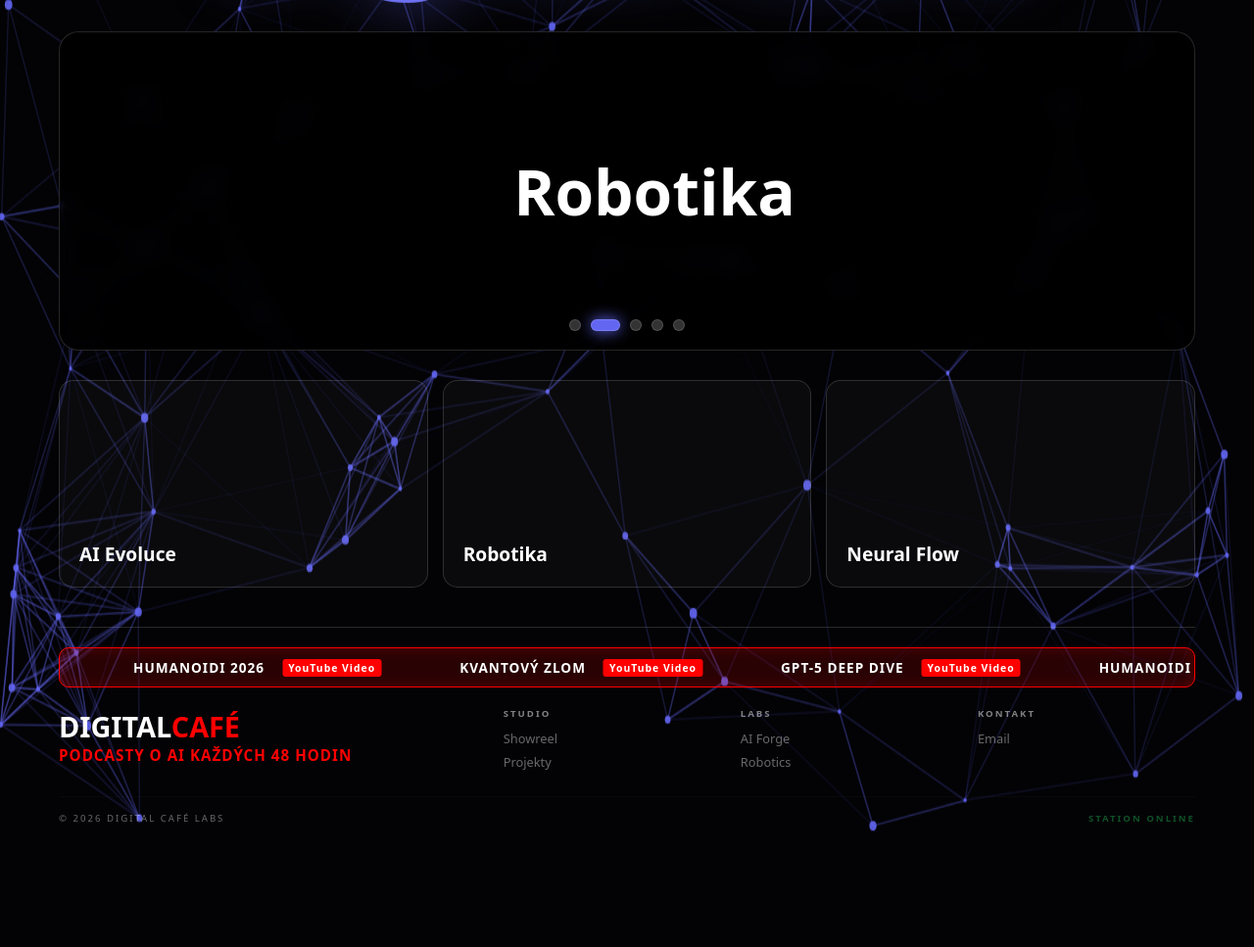
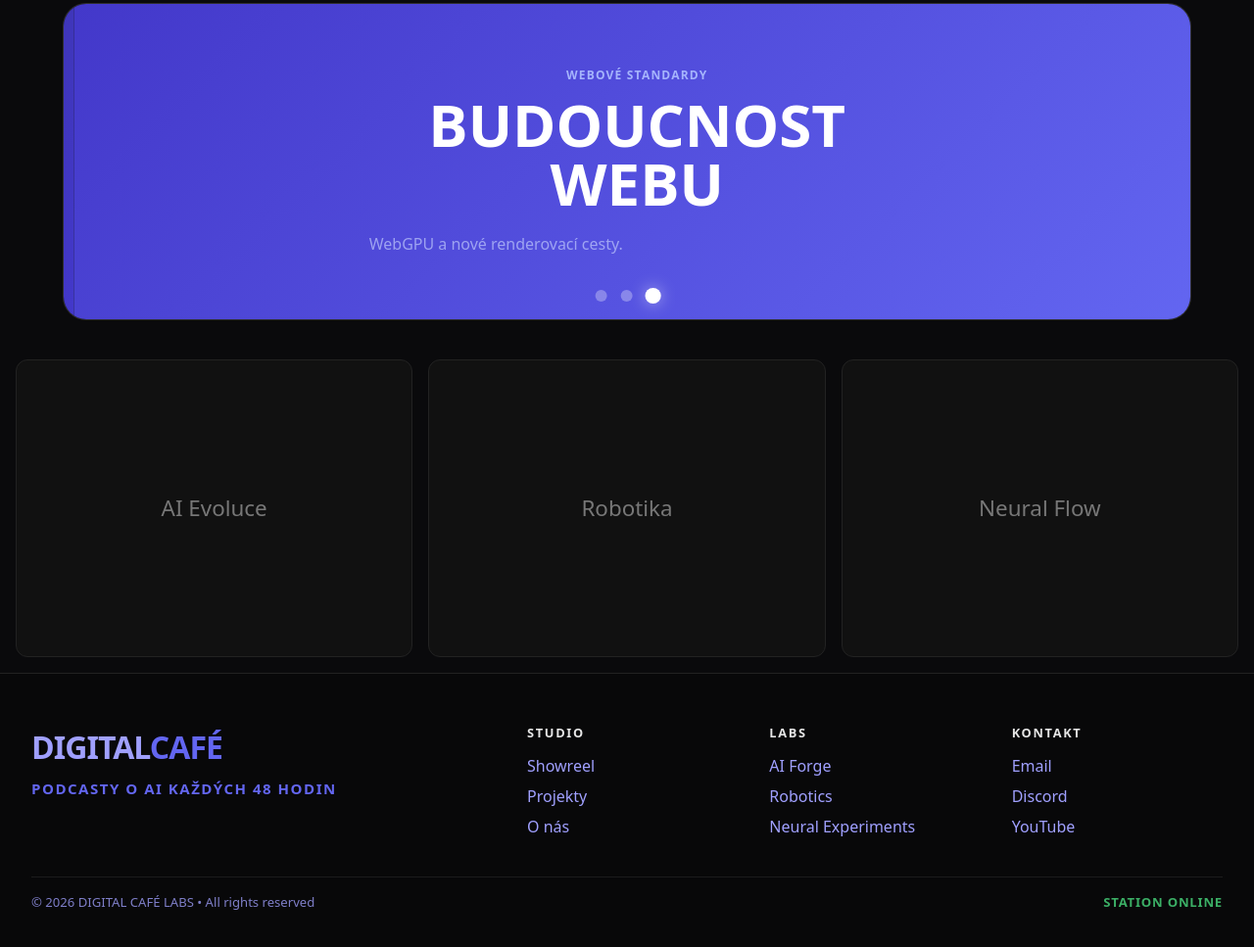
Before and after one commit to LabMike3D/web, a plain HTML site: page index.html in a window 1280 px wide. Shown: the part 230-1197 px from the top of the page at 98% size. Before the commit the page ends 1096 px from the top, so only its background shows below. Drawn offline with nearby package versions, Linux system fonts and the light colour scheme.

Commit message:
Add files via upload

```diff
--- a/index.html
+++ b/index.html
@@ -2,285 +2,382 @@
 <html lang="cs">
 <head>
   <meta charset="UTF-8">
-    <meta name="viewport" content="width=device-width, initial-scale=1.0">
-    <title>Digital Café 2026 | Tech Studio</title>
+  <meta name="viewport" content="width=device-width, initial-scale=1.0, viewport-fit=cover">
+  <title>Digital Café 2026 – m2 (opravený footer)</title>
+  <script src="https://cdn.tailwindcss.com"></script>
+
   <style>
     :root {
-            --bg: #030305;
+      --bg: #0a0a0c;
       --accent: #6366f1;
-            --yt-red: #ff0000;
-            --glass: rgba(255, 255, 255, 0.05);
-            --glass-border: rgba(255, 255, 255, 0.15);
-            --text-main: #ffffff;
+      --glass: rgba(255,255,255,0.06);
+      --glass-border: rgba(255,255,255,0.12);
+      --text-dim: #a0a0ff;
+      --green-online: #4ade80;
     }
 
-        * { margin: 0; padding: 0; box-sizing: border-box; }
-
     body {
-            background-color: var(--bg);
-            color: var(--text-main);
+      background: var(--bg);
+      color: white;
       font-family: system-ui, -apple-system, sans-serif;
-            overflow-x: hidden;
-            perspective: 1200px;
-        }
-
-        #neural-flow {
-            position: fixed;
-            top: 0; left: 0; width: 100%; height: 100%;
-            z-index: 1; pointer-events: none; opacity: 1;
+      margin: 0;
+      min-height: 100dvh;
+      display: flex;
+      flex-direction: column;
     }
 
     main {
-            position: relative; z-index: 2;
-            max-width: 1200px; margin: 0 auto;
-            padding: 3vh 20px;
-            display: flex; flex-direction: column;
-            gap: 30px;
+      flex: 1;
+      max-width: 1280px;
+      margin: 0 auto;
+      width: 100%;
+      padding: 2rem 1rem 1rem;
+      display: flex;
+      flex-direction: column;
+      gap: 2.5rem;
     }
 
-        /* HERO */
-        .hero { text-align: center; transform: translateZ(50px); margin-bottom: -10px; }
+    .hero { text-align: center; padding: 2.5rem 1rem 1rem; }
     .hero h1 {
-            font-size: clamp(3rem, 15vw, 10rem);
+      font-size: clamp(2.8rem, 11vw, 7rem);
       font-weight: 900;
-            background: linear-gradient(180deg, #fff 30%, var(--accent));
-            -webkit-background-clip: text; -webkit-text-fill-color: transparent;
-            filter: drop-shadow(0 0 30px rgba(99, 102, 241, 0.6));
-            letter-spacing: -0.05em; transform: skewX(-2deg);
+      line-height: 0.94;
+      letter-spacing: -0.04em;
     }
 
-        /* INTERAKTIVNÍ CAROUSEL */
-        .carousel-wrapper {
-            width: 100%; position: relative;
-            transform-style: preserve-3d;
+    .carousel-container {
+      width: 100%;
+      max-width: 1152px;
+      margin: 0 auto;
+      position: relative;
     }
+
+    .carousel-3d {
+      width: 100%;
+      aspect-ratio: 16 / 6;
+      border-radius: 1.5rem;
+      overflow: hidden;
+      border: 1px solid var(--glass-border);
+      background: #111;
+      transition: aspect-ratio 0.4s ease;
+    }
+
+    .carousel-track {
+      display: flex;
+      width: 300%;
+      height: 100%;
+      transition: transform 0.8s cubic-bezier(0.77,0,0.175,1);
+    }
+
+    .slide {
+      width: 33.33%;
+      height: 100%;
+      display: flex;
+      flex-direction: column;
+      justify-content: center;
+      padding: 0 6%;
+      text-align: center;
+    }
+
+    .slide-1 { background: linear-gradient(135deg, #1e1b4b, #312e81); }
+    .slide-2 { background: linear-gradient(135deg, #312e81, #4338ca); }
+    .slide-3 { background: linear-gradient(135deg, #4338ca, #6366f1); }
 
     input[name="slides"] { display: none; }
 
-        .carousel-3d {
-            width: 100%; aspect-ratio: 16 / 4.5; border-radius: 20px;
-            position: relative; overflow: hidden; border: 1px solid var(--glass-border);
-            background: rgba(0,0,0,0.85); backdrop-filter: blur(10px);
+    #slide1:checked ~ .carousel-3d .carousel-track { transform: translateX(0); }
+    #slide2:checked ~ .carousel-3d .carousel-track { transform: translateX(-33.33%); }
+    #slide3:checked ~ .carousel-3d .carousel-track { transform: translateX(-66.66%); }
+
+    .carousel-dots {
+      position: absolute;
+      bottom: 1.2rem;
+      left: 50%;
+      transform: translateX(-50%);
+      display: flex;
+      gap: 0.9rem;
+      z-index: 10;
     }
 
-        .carousel-track {
-            display: flex; width: 500%; height: 100%;
-            transition: transform 0.8s cubic-bezier(0.77, 0, 0.175, 1);
+    .carousel-dots label {
+      width: 12px; height: 12px;
+      border-radius: 50%;
+      background: rgba(255,255,255,0.3);
+      cursor: pointer;
+      transition: all 0.3s;
     }
 
-        .slide { width: 20%; height: 100%; display: flex; align-items: center; padding-left: 8%; position: relative; }
-        .slide-content h2 { font-size: clamp(1.8rem, 5vw, 4rem); font-weight: 900; text-shadow: 0 0 20px rgba(0,0,0,1); }
-
-        #slide1:checked ~ .carousel-3d .carousel-track { transform: translateX(0); }
-        #slide2:checked ~ .carousel-3d .carousel-track { transform: translateX(-20%); }
-        #slide3:checked ~ .carousel-3d .carousel-track { transform: translateX(-40%); }
-        #slide4:checked ~ .carousel-3d .carousel-track { transform: translateX(-60%); }
-        #slide5:checked ~ .carousel-3d .carousel-track { transform: translateX(-80%); }
-
-        .carousel-dots {
-            position: absolute; bottom: 20px; left: 50%;
-            transform: translateX(-50%); display: flex; gap: 10px; z-index: 10;
-        }
-        .dot {
-            width: 12px; height: 12px; border-radius: 50%;
-            background: rgba(255,255,255,0.2); cursor: pointer;
-            border: 1px solid var(--glass-border); transition: 0.3s;
-        }
     #slide1:checked ~ .carousel-dots label[for="slide1"],
     #slide2:checked ~ .carousel-dots label[for="slide2"],
-        #slide3:checked ~ .carousel-dots label[for="slide3"],
-        #slide4:checked ~ .carousel-dots label[for="slide4"],
-        #slide5:checked ~ .carousel-dots label[for="slide5"] {
-            background: var(--accent); width: 30px; border-radius: 10px;
-            box-shadow: 0 0 15px var(--accent);
+    #slide3:checked ~ .carousel-dots label[for="slide3"] {
+      background: white;
+      transform: scale(1.35);
+      box-shadow: 0 0 12px rgba(255,255,255,0.5);
     }
 
-        /* BENTO GRID */
-        .bento-grid { display: grid; grid-template-columns: repeat(3, 1fr); gap: 15px; }
-        .bento-item {
-            aspect-ratio: 16 / 9; background: rgba(255,255,255,0.03); border: 1px solid var(--glass-border);
-            border-radius: 15px; padding: 20px; display: flex; flex-direction: column; justify-content: flex-end;
-            position: relative; overflow: hidden; transition: 0.3s;
+    /* Mobilní carousel */
+    @media (max-width: 640px) {
+      .carousel-3d {
+        aspect-ratio: 1 / 1;
+        border-radius: 1rem;
+        min-height: 320px;
+        max-height: 82vh;
       }
-        .bento-item:hover { transform: translateY(-5px); border-color: var(--accent); background: rgba(99, 102, 241, 0.1); }
-        .bento-item h3 { font-size: 1.2rem; font-weight: 800; }
-
-        /* FOOTER & TICKER */
-        .hyper-footer { margin-top: 10px; padding-top: 20px; border-top: 1px solid var(--glass-border); }
-
-        .ticker-wrap {
-            width: 100%; overflow: hidden;
-            background: rgba(255, 0, 0, 0.15);
-            border: 1px solid var(--yt-red);
-            padding: 10px 0; margin-bottom: 20px; border-radius: 10px;
-            box-shadow: inset 0 0 15px rgba(255, 0, 0, 0.2);
+      .slide h2 { font-size: clamp(2.1rem, 9.2vw, 3.8rem) !important; }
+      .slide p  { font-size: clamp(0.92rem, 3.7vw, 1.08rem) !important; max-width: 92%; }
+      .slide { padding: 0 7%; }
     }
 
-        .ticker { display: flex; white-space: nowrap; animation: ticker-move 10s linear infinite; } /* 200% speed */
-        .ticker-item { display: flex; align-items: center; padding: 0 40px; font-size: 0.85rem; letter-spacing: 1px; }
-        .ticker-title { font-weight: 900; color: #fff; margin-right: 10px; text-transform: uppercase; }
-        .yt-label { color: #fff; background: var(--yt-red); font-weight: 800; font-size: 0.65rem; margin-left: 8px; padding: 2px 6px; border-radius: 3px; }
+    /* Bento */
+    .bento {
+      display: grid;
+      grid-template-columns: 1fr;
+      gap: 1rem;
+    }
 
-        .footer-content { display: grid; grid-template-columns: 1.2fr 2fr; gap: 30px; margin-bottom: 20px; }
-        .footer-logo { font-size: 1.8rem; font-weight: 900; }
-        .footer-logo span { color: var(--yt-red); }
-        .yt-callout { font-size: 0.95rem; font-weight: 800; color: var(--yt-red); text-transform: uppercase; letter-spacing: 1px; }
+    .bento > div {
+      background: #111;
+      border: 1px solid #222;
+      border-radius: 12px;
+      aspect-ratio: 4 / 3;
+      display: flex;
+      align-items: center;
+      justify-content: center;
+      font-size: 1.4rem;
+      color: #777;
+    }
 
-        .footer-links { display: grid; grid-template-columns: repeat(3, 1fr); gap: 20px; }
-        .link-group h4 { color: #fff; font-size: 0.6rem; text-transform: uppercase; letter-spacing: 2px; margin-bottom: 10px; opacity: 0.5; }
-        .link-group a { display: block; color: #fff; text-decoration: none; opacity: 0.4; font-size: 0.8rem; margin-bottom: 6px; transition: 0.2s; }
-        .link-group a:hover { opacity: 1; color: var(--accent); }
+    @media (min-width: 640px)  { .bento { grid-template-columns: repeat(2,1fr); } }
+    @media (min-width: 960px)  { .bento { grid-template-columns: repeat(3,1fr); } .carousel-3d { aspect-ratio: 16 / 4.5; } }
+
+    /* ────────────────────────────── OPRACENÝ FOOTER – mobilní verze kompaktní ────────────────────────────── */
+    footer {
+      border-top: 1px solid #222;
+      padding: 2.2rem 1.2rem 1.8rem;
+      background: rgba(0,0,0,0.25);
+      font-size: 0.92rem;
+      color: var(--text-dim);
+    }
+
+    .footer-content {
+      max-width: 1280px;
+      margin: 0 auto;
+      display: grid;
+      grid-template-columns: 1fr;
+      gap: 1.8rem;
+    }
+
+    .footer-brand {
+      text-align: center;
+    }
+
+    .footer-logo {
+      font-size: 2rem;
+      font-weight: 900;
+      letter-spacing: -0.03em;
+      margin-bottom: 0.4rem;
+    }
+
+    .footer-logo span { color: var(--accent); }
+
+    .yt-callout {
+      font-size: 0.94rem;
+      font-weight: 800;
+      color: var(--accent);
+      text-transform: uppercase;
+      letter-spacing: 0.1em;
+    }
+
+    .footer-links {
+      display: grid;
+      grid-template-columns: 1fr;
+      gap: 1.4rem;
+    }
+
+    .link-group {
+      background: rgba(20,20,30,0.4);
+      padding: 1rem 1.2rem;
+      border-radius: 10px;
+      border: 1px solid rgba(255,255,255,0.04);
+    }
+
+    .link-group h4 {
+      font-size: 0.8rem;
+      font-weight: 700;
+      text-transform: uppercase;
+      letter-spacing: 0.13em;
+      margin-bottom: 0.7rem;
+      color: white;
+      opacity: 0.9;
+    }
+
+    .link-group a {
+      display: block;
+      color: var(--text-dim);
+      text-decoration: none;
+      margin-bottom: 0.45rem;
+      font-size: 0.94rem;
+      transition: color 0.16s;
+    }
+
+    .link-group a:hover {
+      color: white;
+    }
 
     .bottom-bar {
-            padding-top: 15px; border-top: 1px solid rgba(255,255,255,0.05);
-            display: flex; justify-content: space-between; font-size: 0.6rem; opacity: 0.4; letter-spacing: 2px;
+      margin-top: 1.6rem;
+      padding-top: 1rem;
+      border-top: 1px solid #222;
+      display: flex;
+      flex-direction: column;
+      align-items: center;
+      gap: 0.6rem;
+      font-size: 0.82rem;
+      opacity: 0.78;
     }
 
-        @keyframes ticker-move { 0% { transform: translateX(0); } 100% { transform: translateX(-50%); } }
-        @media (max-width: 900px) { .footer-content, .bento-grid { grid-template-columns: 1fr; } .carousel-3d { aspect-ratio: 1; } }
+    .bottom-bar .online {
+      color: var(--green-online);
+      font-weight: bold;
+      letter-spacing: 0.06em;
+    }
+
+    /* Desktop footer */
+    @media (min-width: 768px) {
+      footer { padding: 3.2rem 2rem 2.2rem; }
+      .footer-content {
+        grid-template-columns: 1.2fr 2fr;
+        gap: 3.5rem;
+      }
+      .footer-brand { text-align: left; }
+      .footer-links {
+        grid-template-columns: repeat(3, 1fr);
+        gap: 2rem;
+      }
+      .link-group {
+        background: transparent;
+        padding: 0;
+        border: none;
+      }
+      .bottom-bar {
+        flex-direction: row;
+        justify-content: space-between;
+        margin-top: 2rem;
+      }
+    }
+
+    @media (min-width: 1024px) {
+      .footer-content { gap: 5rem; }
+      .link-group a { font-size: 1rem; }
+    }
+
+    @media (max-width: 380px) {
+      .footer-links { gap: 1.1rem; }
+      .link-group { padding: 0.9rem 1rem; }
+      .link-group h4 { font-size: 0.76rem; margin-bottom: 0.6rem; }
+      .link-group a { font-size: 0.9rem; margin-bottom: 0.4rem; }
+    }
   </style>
 </head>
 <body>
-    <canvas id="neural-flow"></canvas>
+
 <main>
-        <header class="hero">
+  <div class="hero">
     <h1>Digital Café</h1>
-        </header>
+  </div>
 
-        <section class="carousel-wrapper">
+  <div class="carousel-container">
     <input type="radio" name="slides" id="slide1" checked>
     <input type="radio" name="slides" id="slide2">
     <input type="radio" name="slides" id="slide3">
-            <input type="radio" name="slides" id="slide4">
-            <input type="radio" name="slides" id="slide5">
 
     <div class="carousel-3d">
       <div class="carousel-track">
-                    <div class="slide"><div class="slide-content"><h2>Umělá inteligence</h2></div></div>
-                    <div class="slide"><div class="slide-content"><h2>Robotika</h2></div></div>
-                    <div class="slide"><div class="slide-content"><h2>Strojové učení</h2></div></div>
-                    <div class="slide"><div class="slide-content"><h2>3D Design</h2></div></div>
-                    <div class="slide"><div class="slide-content"><h2>Digital Café</h2></div></div>
+        <div class="slide slide-1">
+          <span class="text-indigo-300 text-xs font-bold tracking-widest uppercase mb-3">Technologie 2026</span>
+          <h2 class="text-4xl md:text-6xl font-black leading-tight">UMĚLÁ<br>INTELIGENCE</h2>
+          <p class="text-indigo-200/65 mt-5 text-sm md:text-base max-w-md">Generativní modely přímo v prohlížeči.</p>
+        </div>
+        <div class="slide slide-2">
+          <span class="text-indigo-300 text-xs font-bold tracking-widest uppercase mb-3">UX & UI</span>
+          <h2 class="text-4xl md:text-6xl font-black leading-tight">INTERAKTIVNÍ<br>DESIGN</h2>
+          <p class="text-indigo-200/65 mt-5 text-sm md:text-base max-w-md">Pohlcující prostředí bez kompromisů.</p>
+        </div>
+        <div class="slide slide-3">
+          <span class="text-indigo-300 text-xs font-bold tracking-widest uppercase mb-3">Webové Standardy</span>
+          <h2 class="text-4xl md:text-6xl font-black leading-tight">BUDOUCNOST<br>WEBU</h2>
+          <p class="text-indigo-200/65 mt-5 text-sm md:text-base max-w-md">WebGPU a nové renderovací cesty.</p>
+        </div>
       </div>
     </div>
 
     <div class="carousel-dots">
-                <label for="slide1" class="dot" onclick="manualControl(1)"></label>
-                <label for="slide2" class="dot" onclick="manualControl(2)"></label>
-                <label for="slide3" class="dot" onclick="manualControl(3)"></label>
-                <label for="slide4" class="dot" onclick="manualControl(4)"></label>
-                <label for="slide5" class="dot" onclick="manualControl(5)"></label>
-            </div>
-        </section>
-
-        <section class="bento-grid">
-            <div class="bento-item"><h3>AI Evoluce</h3></div>
-            <div class="bento-item"><h3>Robotika</h3></div>
-            <div class="bento-item"><h3>Neural Flow</h3></div>
-        </section>
-
-        <footer class="hyper-footer">
-            <div class="ticker-wrap">
-                <div class="ticker">
-                    <div class="ticker-item"><span class="ticker-title">GPT-5 Deep Dive</span> <span class="yt-label">YouTube Video</span></div>
-                    <div class="ticker-item"><span class="ticker-title">Humanoidi 2026</span> <span class="yt-label">YouTube Video</span></div>
-                    <div class="ticker-item"><span class="ticker-title">Kvantový zlom</span> <span class="yt-label">YouTube Video</span></div>
-                    <div class="ticker-item"><span class="ticker-title">GPT-5 Deep Dive</span> <span class="yt-label">YouTube Video</span></div>
-                    <div class="ticker-item"><span class="ticker-title">Humanoidi 2026</span> <span class="yt-label">YouTube Video</span></div>
-                    <div class="ticker-item"><span class="ticker-title">Kvantový zlom</span> <span class="yt-label">YouTube Video</span></div>
+      <label for="slide1"></label>
+      <label for="slide2"></label>
+      <label for="slide3"></label>
     </div>
   </div>
 
+  <div class="bento">
+    <div>AI Evoluce</div>
+    <div>Robotika</div>
+    <div>Neural Flow</div>
+  </div>
+</main>
+
+<footer>
   <div class="footer-content">
-                <div class="brand">
+    <div class="footer-brand">
       <div class="footer-logo">DIGITAL<span>CAFÉ</span></div>
       <div class="yt-callout">Podcasty o AI každých 48 hodin</div>
     </div>
+
     <div class="footer-links">
       <div class="link-group">
         <h4>Studio</h4>
-                        <a href="#">Showreel</a><a href="#">Projekty</a>
+        <a href="#">Showreel</a>
+        <a href="#">Projekty</a>
+        <a href="#">O nás</a>
       </div>
       <div class="link-group">
         <h4>Labs</h4>
-                        <a href="#">AI Forge</a><a href="#">Robotics</a>
+        <a href="#">AI Forge</a>
+        <a href="#">Robotics</a>
+        <a href="#">Neural Experiments</a>
       </div>
       <div class="link-group">
         <h4>Kontakt</h4>
         <a href="mailto:studio@digitalcafe.cz">Email</a>
+        <a href="#">Discord</a>
+        <a href="#">YouTube</a>
       </div>
     </div>
   </div>
+
   <div class="bottom-bar">
-                <div>&copy; 2026 DIGITAL CAFÉ LABS</div>
-                <div style="color: #22c55e; font-weight: bold; opacity: 1;">STATION ONLINE</div>
+    <div>© 2026 DIGITAL CAFÉ LABS • All rights reserved</div>
+    <div class="online">STATION ONLINE</div>
   </div>
 </footer>
-    </main>
 
 <script>
-        // --- SLIDER LOGIC ---
-        let currentSlide = 1;
-        let autoInterval;
-        let resumeTimeout;
-
-        function startAutoSlide() {
-            autoInterval = setInterval(() => {
-                currentSlide = currentSlide % 5 + 1;
-                const radio = document.getElementById(`slide${currentSlide}`);
-                if(radio) radio.checked = true;
-            }, 4000);
+// carousel autoplay
+let cur = 1;
+let tmr;
+function start() {
+  tmr = setInterval(() => {
+    cur = cur % 3 + 1;
+    document.getElementById('slide' + cur).checked = true;
+  }, 2200);
 }
-
-        function manualControl(n) {
-            currentSlide = n;
-            clearInterval(autoInterval);
-            clearTimeout(resumeTimeout);
-            resumeTimeout = setTimeout(startAutoSlide, 3000);
+function reset() {
+  clearInterval(tmr);
+  start();
 }
-
-        startAutoSlide();
-
-        // --- NEURAL FLOW LOGIC ---
-        const canvas = document.getElementById('neural-flow');
-        const ctx = canvas.getContext('2d');
-        let pts = [];
-
-        function init() {
-            canvas.width = window.innerWidth; canvas.height = window.innerHeight;
-            pts = [];
-            for (let i = 0; i < 90; i++) {
-                pts.push({
-                    x: Math.random() * canvas.width, y: Math.random() * canvas.height,
-                    vx: (Math.random() - 0.5) * 0.8, vy: (Math.random() - 0.5) * 0.8,
-                    size: Math.random() * 2.5 + 1.5
+start();
+document.querySelectorAll('input[name="slides"]').forEach(el => {
+  el.addEventListener('change', reset);
 });
-            }
-        }
-
-        function anim() {
-            ctx.clearRect(0, 0, canvas.width, canvas.height);
-            for (let i = 0; i < pts.length; i++) {
-                let p = pts[i]; p.x += p.vx; p.y += p.vy;
-                if (p.x < 0 || p.x > canvas.width) p.vx *= -1;
-                if (p.y < 0 || p.y > canvas.height) p.vy *= -1;
-
-                ctx.fillStyle = 'rgba(99, 102, 241, 0.9)';
-                ctx.beginPath(); ctx.arc(p.x, p.y, p.size, 0, Math.PI * 2); ctx.fill();
-
-                for (let j = i + 1; j < pts.length; j++) {
-                    let p2 = pts[j];
-                    let d = Math.hypot(p.x - p2.x, p.y - p2.y);
-                    if (d < 220) {
-                        ctx.strokeStyle = `rgba(99, 102, 241, ${0.6 * (1 - d / 220)})`;
-                        ctx.lineWidth = 1.5; ctx.beginPath(); ctx.moveTo(p.x, p.y); ctx.lineTo(p2.x, p2.y); ctx.stroke();
-                    }
-                }
-            }
-            requestAnimationFrame(anim);
-        }
-        window.addEventListener('resize', init);
-        init(); anim();
 </script>
 </body>
 </html>
```
Lines whose indentation alone changed are shown as unchanged.
